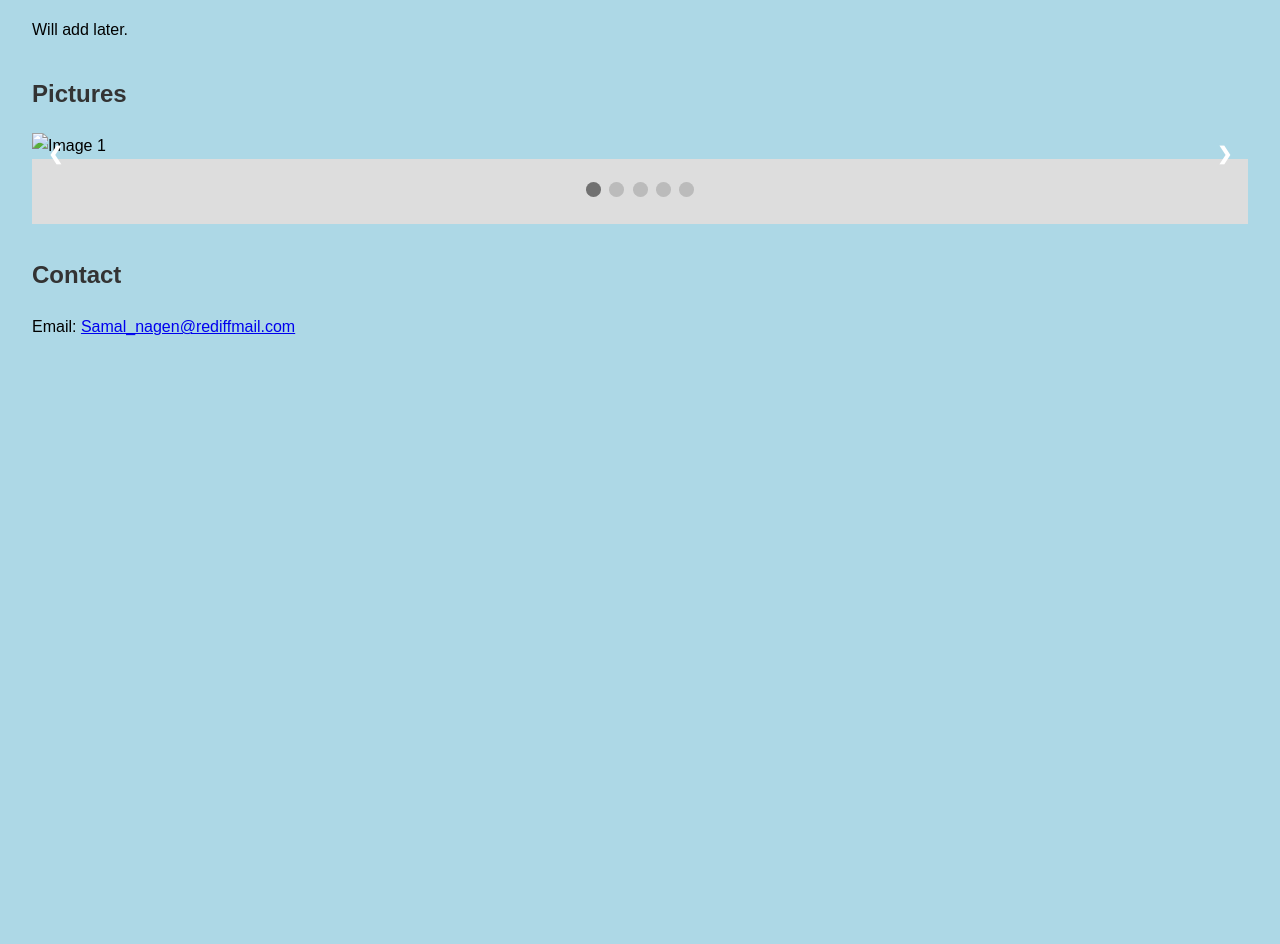
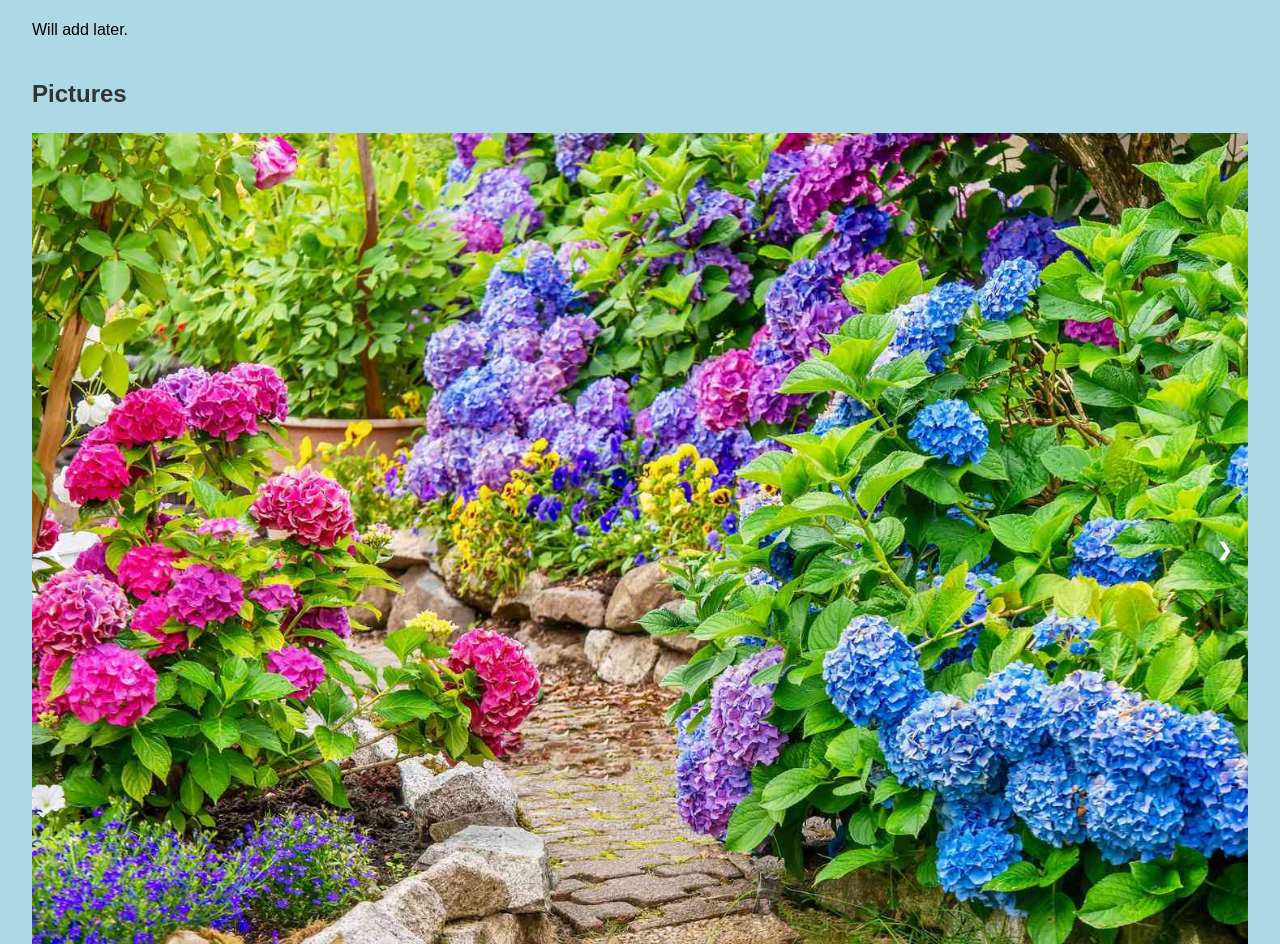
Before and after one commit to SamalNagen11/Lotus, a plain HTML site: page index.html in a window 1280 px wide. Shown: the part 1080-2024 px from the top of the page. Before the commit the page ends 1484 px from the top, so only its background shows below. Drawn offline with Linux system fonts and the light colour scheme.

Commit message:
Update index.html

```diff
--- a/index.html
+++ b/index.html
@@ -147,7 +147,7 @@
             <h2>Pictures</h2>
             <div class="slider">
                 <div class="slides">
-                    <img src="image1.jpg" alt="Image 1">
+                    <img src="https://github.com/SamalNagen11/Lotus/blob/main/nag5.jpg" alt="Image 1">
                 </div>
                 <div class="slides">
                     <img src="image2.jpg" alt="Image 2">
```
